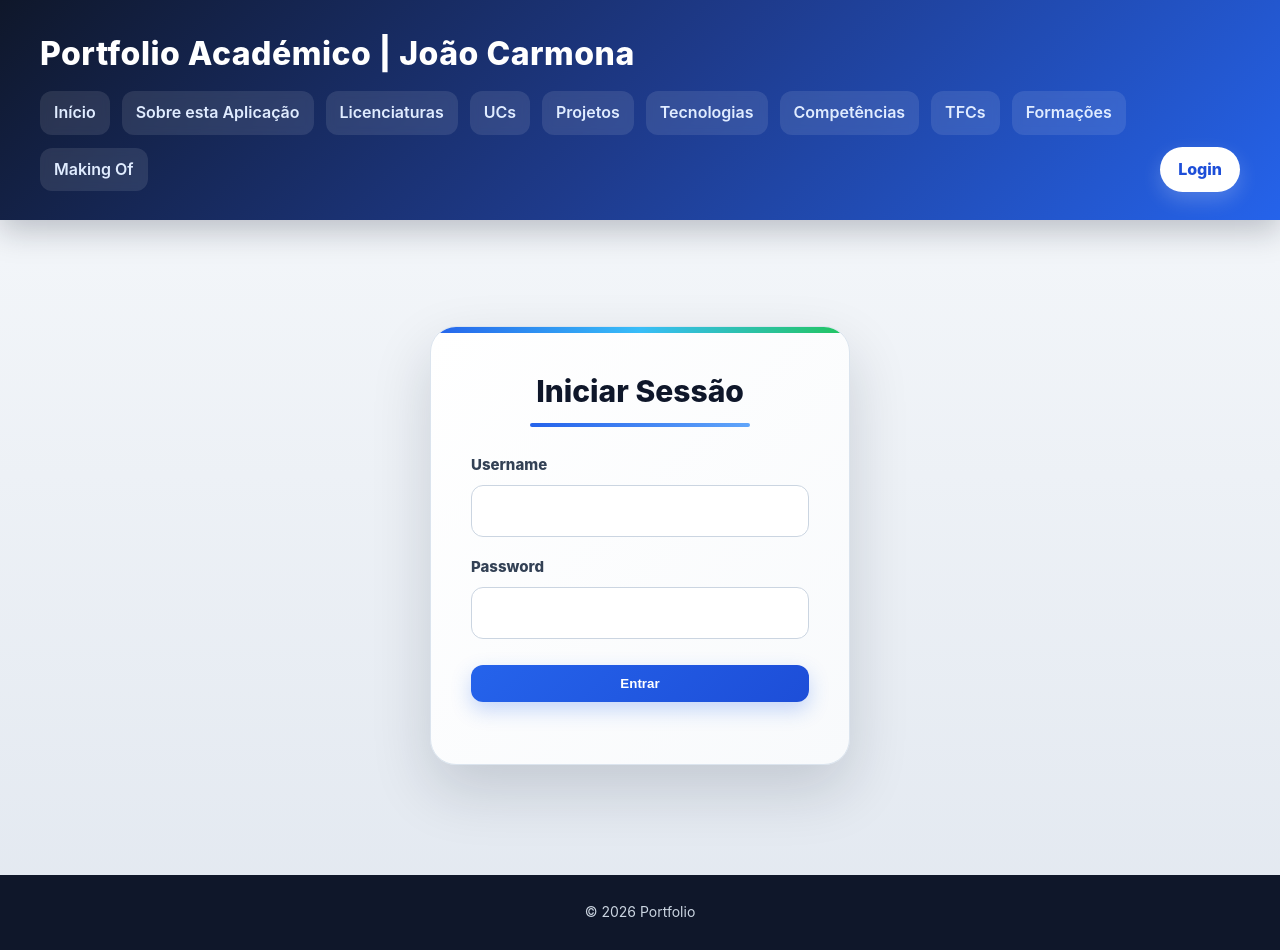
After one commit to Carmona-C/JoaoCarmona-a22301968, a Django app: page /portfolio/login/ in a window 1280 px wide. The commit adds this page. Run offline with Django 5.2, Linux system fonts and the light colour scheme.

Commit message:
Criei login e atualizei as páginas com permissões

```diff
--- a/portfolio/static/portfolio/styles.css
+++ b/portfolio/static/portfolio/styles.css
@@ -456,3 +456,186 @@ footer {
         width: 100%;
     }
 }
+/* =========================
+   AUTENTICAÇÃO / LOGIN NAV
+========================= */
+
+body > header nav {
+    align-items: center;
+}
+
+/* caixa quando o utilizador está autenticado */
+.auth-box {
+    display: flex;
+    align-items: center;
+    gap: 10px;
+    margin-left: auto;
+    padding: 8px 12px;
+    border-radius: 16px;
+    background: rgba(255, 255, 255, 0.14);
+    border: 1px solid rgba(255, 255, 255, 0.25);
+    box-shadow: 0 8px 24px rgba(15, 23, 42, 0.25);
+    backdrop-filter: blur(8px);
+}
+
+.auth-box span {
+    color: white;
+    font-size: 14px;
+    font-weight: 700;
+}
+
+/* botão login diferente do menu normal */
+.btn-login {
+    margin-left: auto;
+    background: white !important;
+    color: #1d4ed8 !important;
+    padding: 10px 18px !important;
+    border-radius: 999px !important;
+    font-weight: 800 !important;
+    box-shadow: 0 8px 20px rgba(255, 255, 255, 0.20);
+}
+
+.btn-login:hover {
+    background: #dbeafe !important;
+    color: #1e3a8a !important;
+    transform: translateY(-2px);
+    text-decoration: none;
+}
+
+/* botão conta */
+.btn-user {
+    background: linear-gradient(135deg, #22c55e, #16a34a) !important;
+    color: white !important;
+    padding: 8px 13px !important;
+    border-radius: 999px !important;
+    font-size: 13px;
+    font-weight: 800;
+    text-decoration: none;
+}
+
+.btn-user:hover {
+    background: linear-gradient(135deg, #16a34a, #15803d) !important;
+    color: white !important;
+    text-decoration: none;
+    transform: translateY(-2px);
+}
+
+/* botão logout bem diferente */
+.btn-logout {
+    background: linear-gradient(135deg, #ef4444, #b91c1c) !important;
+    color: white !important;
+    padding: 8px 13px !important;
+    border-radius: 999px !important;
+    font-size: 13px;
+    font-weight: 800;
+    text-decoration: none;
+    box-shadow: 0 6px 16px rgba(239, 68, 68, 0.35);
+}
+
+.btn-logout:hover {
+    background: linear-gradient(135deg, #dc2626, #991b1b) !important;
+    color: white !important;
+    text-decoration: none;
+    transform: translateY(-2px);
+}
+
+/* =========================
+   PÁGINA DE LOGIN
+========================= */
+
+.login-page {
+    display: flex;
+    justify-content: center;
+    align-items: center;
+    min-height: 70vh;
+}
+
+.login-card {
+    width: 100%;
+    max-width: 420px;
+    background: linear-gradient(135deg, #ffffff, #f8fafc);
+    padding: 40px;
+    border-radius: 26px;
+    border: 1px solid #dbe4ee;
+    box-shadow: 0 25px 60px rgba(15, 23, 42, 0.16);
+    position: relative;
+    overflow: hidden;
+}
+
+.login-card::before {
+    content: "";
+    position: absolute;
+    inset: 0 0 auto 0;
+    height: 6px;
+    background: linear-gradient(90deg, #2563eb, #38bdf8, #22c55e);
+}
+
+.login-card h2 {
+    display: block;
+    text-align: center;
+    margin-bottom: 26px;
+}
+
+.login-card h2::after {
+    margin-left: auto;
+    margin-right: auto;
+}
+
+.login-card form {
+    gap: 18px;
+}
+
+.login-card form p {
+    display: grid;
+    gap: 8px;
+}
+
+.login-card label {
+    font-weight: 800;
+    color: #334155;
+}
+
+.login-card input {
+    padding: 13px 14px;
+    border-radius: 12px;
+    border: 1px solid #cbd5e1;
+    font-size: 15px;
+}
+
+.login-card input:focus {
+    outline: none;
+    border-color: #2563eb;
+    box-shadow: 0 0 0 4px rgba(37, 99, 235, 0.14);
+}
+
+.login-card button {
+    width: 100%;
+    justify-self: stretch;
+    margin-top: 8px;
+}
+
+.erro-login {
+    background: #fee2e2;
+    color: #991b1b;
+    padding: 12px;
+    border-radius: 12px;
+    margin-bottom: 18px;
+    text-align: center;
+    font-weight: 700;
+}
+
+/* RESPONSIVO LOGIN */
+@media (max-width: 768px) {
+    .auth-box {
+        margin-left: 0;
+        flex-wrap: wrap;
+    }
+
+    .btn-login {
+        margin-left: 0;
+    }
+
+    .login-card {
+        padding: 28px 22px;
+    }
+}
--- a/portfolio/templates/portfolio/base.html
+++ b/portfolio/templates/portfolio/base.html
@@ -21,6 +21,24 @@
             <a href="{% url 'tfcs' %}">TFCs</a>
             <a href="{% url 'formacoes' %}">Formações</a>
             <a href="{% url 'makingof' %}">Making Of</a>
+
+            {% if request.user.is_authenticated %}
+                <div class="auth-box">
+                    <span>Olá, {{ request.user.username }}</span>
+
+                    <a href="{% url 'user' %}" class="btn-user">
+                    Conta
+                    </a>
+
+                    <a href="{% url 'logout' %}" class="btn-logout">
+                    Logout
+                    </a>
+                </div>
+            {% else %}
+                <a href="{% url 'login' %}" class="btn-login">
+                Login
+                </a>
+            {% endif %}
         </nav>
     </header>
 
--- a/portfolio/templates/portfolio/competencias.html
+++ b/portfolio/templates/portfolio/competencias.html
@@ -2,7 +2,9 @@
 
 {% block content %}
 <h2>Competências</h2>
-<p> <a href="{% url 'nova_competencia' %}" class="btn-primary">+ Nova Competência</a> </p>
+{% if request.user.is_authenticated %}
+    <p> <a href="{% url 'nova_competencia' %}" class="btn-primary">+ Nova Competência</a> </p>
+{% endif %}
 
 <section>
     {% for competencia in competencias %}
@@ -15,8 +17,10 @@
             </div>
 
             <div class="actions">
+            {% if request.user.is_authenticated %}
                 <a href="{% url 'editar_competencia' competencia.id %}" class="btn-edit">Editar</a>
                 <a href="{% url 'apagar_competencia' competencia.id %}" class="btn-danger">Apagar</a>
+            {% endif %}
             </div>
         </header>
 
--- /dev/null
+++ b/portfolio/templates/portfolio/login.html
@@ -0,0 +1,38 @@
+{% extends "portfolio/base.html" %}
+
+{% block content %}
+
+<section class="login-page">
+
+    <article class="login-card">
+
+        <h2>Iniciar Sessão</h2>
+
+        {% if mensagem %}
+            <p class="erro-login">{{ mensagem }}</p>
+        {% endif %}
+
+        <form method="POST">
+            {% csrf_token %}
+
+            <p>
+                <label>Username</label>
+                <input type="text" name="username">
+            </p>
+
+            <p>
+                <label>Password</label>
+                <input type="password" name="password">
+            </p>
+
+            <button type="submit" class="btn-primary">
+                Entrar
+            </button>
+
+        </form>
+
+    </article>
+
+</section>
+
+{% endblock %}
--- a/portfolio/templates/portfolio/projetos.html
+++ b/portfolio/templates/portfolio/projetos.html
@@ -2,7 +2,9 @@
 
 {% block content %}
 <h2>Projetos</h2>
-<p> <a href="{% url 'novo_projeto' %}" class="btn-primary">+ Novo projeto</a> </p>
+{% if request.user.is_authenticated %}
+    <p><a href="{% url 'novo_projeto' %}" class="btn-primary">+ Novo projeto</a></p>
+{% endif %}
 <section>
     {% for projeto in projetos %}
     <article>
@@ -13,8 +15,10 @@
             </div>
 
             <div class="actions">
+            {% if request.user.is_authenticated %}
                 <a href="{% url 'editar_projeto' projeto.id %}" class="btn-edit">Editar</a>
                 <a href="{% url 'apagar_projeto' projeto.id %}" class="btn-danger">Apagar</a>
+            {% endif %}
             </div>
         </header>
 
--- a/portfolio/templates/portfolio/tecnologias.html
+++ b/portfolio/templates/portfolio/tecnologias.html
@@ -2,7 +2,9 @@
 
 {% block content %}
 <h2>Tecnologias</h2>
-<p> <a href="{% url 'nova_tecnologia' %}" class="btn-primary">+ Nova Tecnologia</a> </p>
+{% if request.user.is_authenticated %}
+    <p> <a href="{% url 'nova_tecnologia' %}" class="btn-primary">+ Nova Tecnologia</a> </p>
+{% endif %}
 <section>
     {% for tecnologia in tecnologias %}
     <article>
@@ -14,8 +16,10 @@
             </div>
 
             <div class="actions">
+            {% if request.user.is_authenticated %}
                 <a href="{% url 'editar_tecnologia' tecnologia.id %}" class="btn-edit">Editar</a>
                 <a href="{% url 'apagar_tecnologia' tecnologia.id %}" class="btn-danger">Apagar</a>
+            {% endif %}
             </div>
         </header>
         <section>
--- a/portfolio/urls.py
+++ b/portfolio/urls.py
@@ -30,4 +30,8 @@ urlpatterns = [
     path('formacoes/nova/', views.nova_formacao_view, name='nova_formacao'),
     path('formacoes/editar/<int:formacao_id>/', views.editar_formacao_view, name='editar_formacao'),
     path('formacoes/apagar/<int:formacao_id>/', views.apagar_formacao_view, name='apagar_formacao'),
+
+    path('login/', views.login_view, name='login'),
+    path('logout/', views.logout_view, name='logout'),
+    path('user/', views.user_view, name='user'),
 ]
--- a/portfolio/views.py
+++ b/portfolio/views.py
@@ -6,6 +6,8 @@ from .forms import CompetenciaForm
 from .forms import FormacaoForm
 from django.shortcuts import redirect
 from django.shortcuts import get_object_or_404, redirect
+from django.contrib.auth import authenticate, login, logout
+from django.contrib.auth.decorators import login_required
 
 
 def home_view(request):
@@ -64,6 +66,7 @@ def makingof_view(request):
     makingofs = MakingOf.objects.all()
     return render(request, 'portfolio/makingof.html', {'makingofs': makingofs})
 
+@login_required
 def novo_projeto_view(request):
     if request.method == 'POST':
         form = ProjetoForm(request.POST, request.FILES)
@@ -76,6 +79,7 @@ def novo_projeto_view(request):
 
     return render(request, 'criacao/novo_projeto.html', {'form': form})
 
+@login_required
 def editar_projeto_view(request, projeto_id):
     projeto = get_object_or_404(Projeto, id=projeto_id)
 
@@ -90,13 +94,13 @@ def editar_projeto_view(request, projeto_id):
 
     return render(request, 'criacao/editar_projeto.html', {'form': form, 'projeto': projeto})
 
-
+@login_required
 def apagar_projeto_view(request, projeto_id):
     projeto = get_object_or_404(Projeto, id=projeto_id)
     projeto.delete()
     return redirect('projetos')
 
-
+@login_required
 def nova_tecnologia_view(request):
     if request.method == 'POST':
         form = TecnologiaForm(request.POST, request.FILES)
@@ -109,6 +113,7 @@ def nova_tecnologia_view(request):
 
     return render(request, 'criacao/nova_tecnologia.html', {'form': form})
 
+@login_required
 def editar_tecnologia_view(request, tecnologia_id):
     tecnologia = get_object_or_404(Tecnologia, id=tecnologia_id)
 
@@ -123,12 +128,13 @@ def editar_tecnologia_view(request, tecnologia_id):
 
     return render(request, 'criacao/editar_tecnologia.html', {'form': form, 'tecnologia': tecnologia})
 
+@login_required
 def apagar_tecnologia_view(request, tecnologia_id):
     tecnologia = get_object_or_404(Tecnologia, id=tecnologia_id)
     tecnologia.delete()
     return redirect('tecnologias')
 
-
+@login_required
 def nova_competencia_view(request):
     if request.method == 'POST':
         form = CompetenciaForm(request.POST, request.FILES)
@@ -141,6 +147,7 @@ def nova_competencia_view(request):
 
     return render(request, 'criacao/nova_competencia.html', {'form': form})
 
+@login_required
 def editar_competencia_view(request, competencia_id):
     competencia = get_object_or_404(Competencia, id=competencia_id)
 
@@ -155,12 +162,13 @@ def editar_competencia_view(request, competencia_id):
 
     return render(request, 'criacao/editar_competencia.html', {'form': form, 'competencia': competencia})
 
+@login_required
 def apagar_competencia_view(request, competencia_id):
     competencia = get_object_or_404(Competencia, id=competencia_id)
     competencia.delete()
     return redirect('competencias')
 
-
+@login_required
 def nova_formacao_view(request):
     if request.method == 'POST':
         form = FormacaoForm(request.POST)
@@ -172,7 +180,7 @@ def nova_formacao_view(request):
 
     return render(request, 'criacao/nova_formacao.html', {'form': form})
 
-
+@login_required
 def editar_formacao_view(request, formacao_id):
     formacao = get_object_or_404(Formacao, id=formacao_id)
 
@@ -186,8 +194,36 @@ def editar_formacao_view(request, formacao_id):
 
     return render(request, 'criacao/editar_formacao.html', {'form': form, 'formacao': formacao})
 
-
+@login_required
 def apagar_formacao_view(request, formacao_id):
     formacao = get_object_or_404(Formacao, id=formacao_id)
     formacao.delete()
     return redirect('formacoes')
+
+
+def login_view(request):
+    if request.method == "POST":
+        user = authenticate(
+            request,
+            username=request.POST['username'],
+            password=request.POST['password']
+        )
+
+        if user:
+            login(request, user)
+            return redirect('home')
+        else:
+            return render(request, 'portfolio/login.html', {
+                'mensagem': 'Credenciais inválidas'
+            })
+
+    return render(request, 'portfolio/login.html')
+
+
+def logout_view(request):
+    logout(request)
+    return redirect('home')
+
+
+def user_view(request):
+    return render(request, 'portfolio/user.html')
--- a/project/settings.py
+++ b/project/settings.py
@@ -123,3 +123,5 @@ USE_TZ = True
 # https://docs.djangoproject.com/en/6.0/howto/static-files/
 
 STATIC_URL = "static/"
+
+LOGIN_URL = 'login'
```
Also changed, not shown: portfolio/templates/portfolio/formacoes.html (+5 -2 lines), portfolio/templates/portfolio/user.html (added, +16 -0 lines), db.sqlite3.
